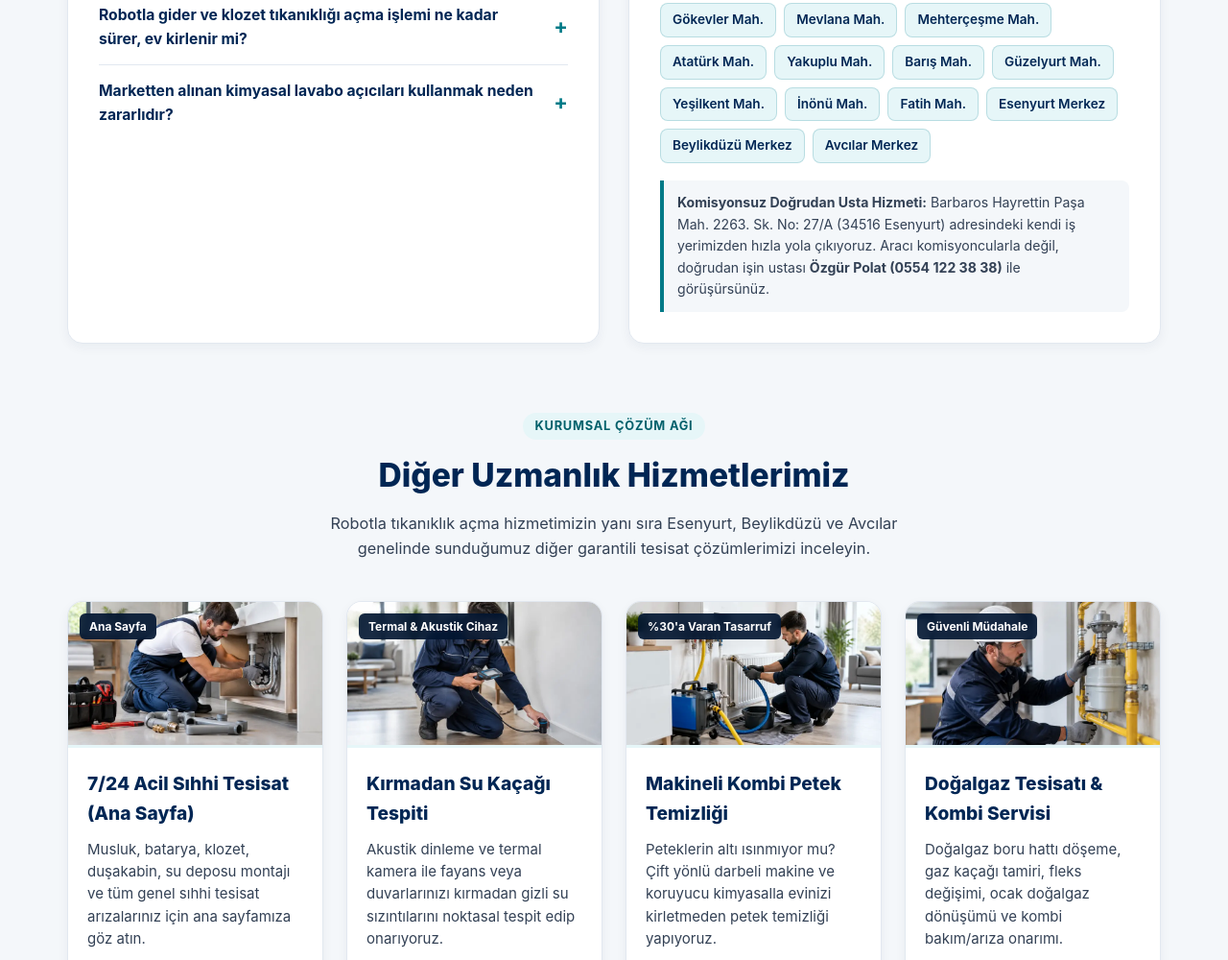
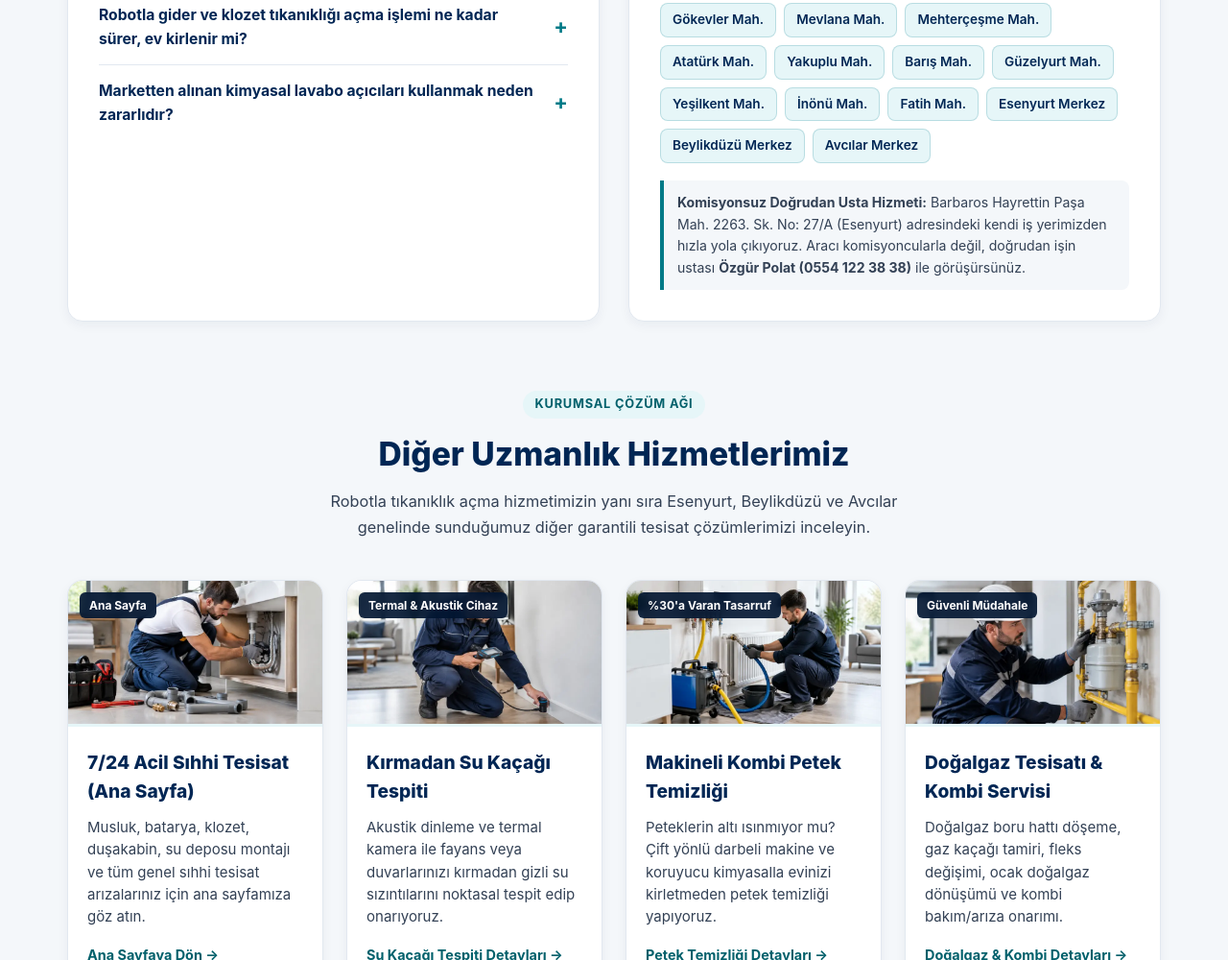
Before and after one commit to pulsartesisat/pulsartesisat.github.io, a plain HTML site: page tikaniklik-acma.html in a window 1280 px wide. Shown: the part 2722-3722 px from the top of the page at 96% size. Drawn offline with Linux system fonts and the light colour scheme.

Commit message:
Update address details in tikaniklik-acma.html

```diff
--- a/tikaniklik-acma.html
+++ b/tikaniklik-acma.html
@@ -453,7 +453,7 @@
             </div>
             <div class="local-seo-note">
               <p>
-                <strong>Komisyonsuz Doğrudan Usta Hizmeti:</strong> Barbaros Hayrettin Paşa Mah. 2263. Sk. No: 27/A (34516 Esenyurt) adresindeki kendi iş yerimizden hızla yola çıkıyoruz. Aracı komisyoncularla değil, doğrudan işin ustası <strong>Özgür Polat (0554 122 38 38)</strong> ile görüşürsünüz.
+                <strong>Komisyonsuz Doğrudan Usta Hizmeti:</strong> Barbaros Hayrettin Paşa Mah. 2263. Sk. No: 27/A (Esenyurt) adresindeki kendi iş yerimizden hızla yola çıkıyoruz. Aracı komisyoncularla değil, doğrudan işin ustası <strong>Özgür Polat (0554 122 38 38)</strong> ile görüşürsünüz.
               </p>
             </div>
           </div>
```
